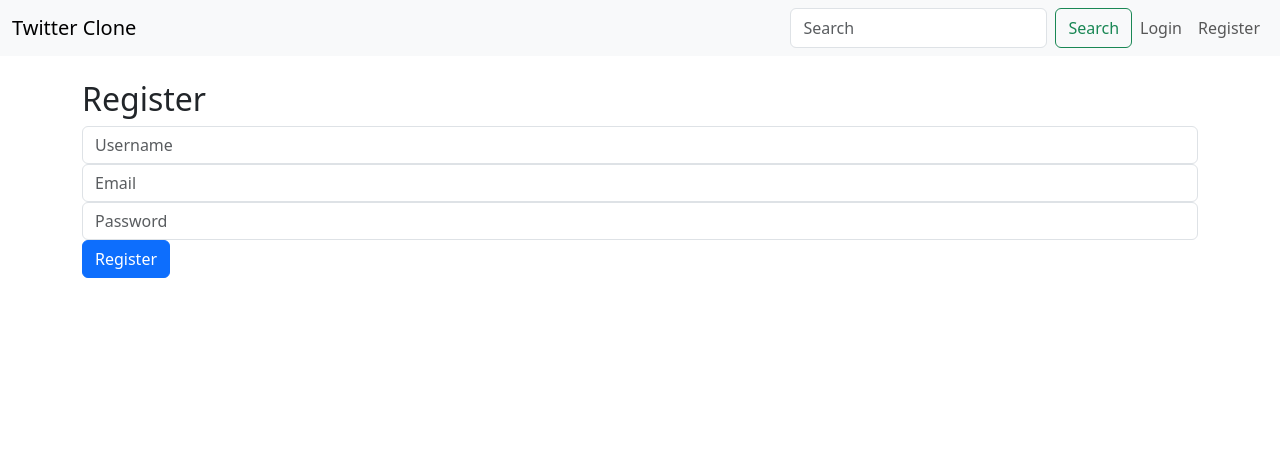
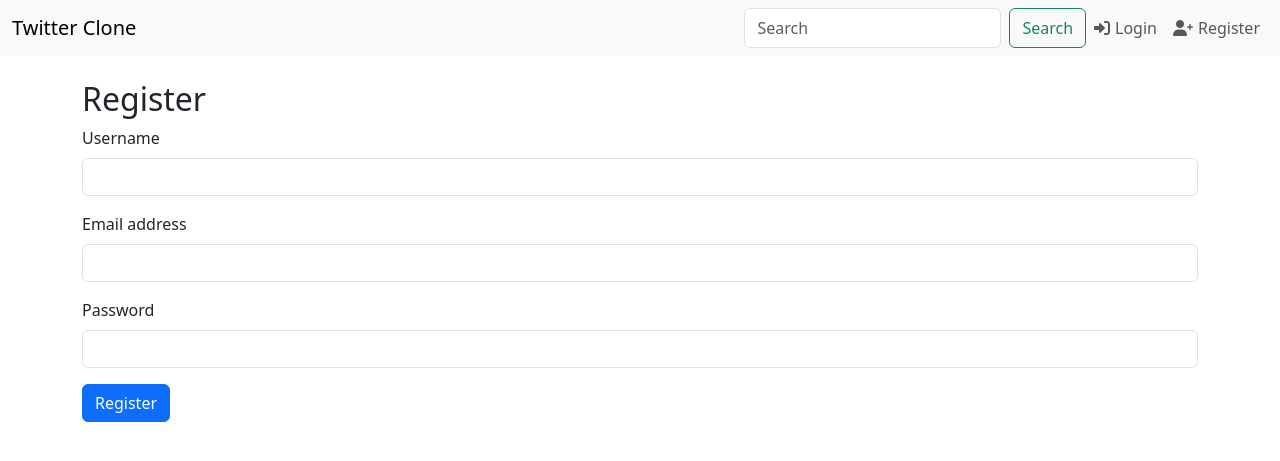
Before and after one commit to drakeg/twitclone, a Flask app: page /register in a window 1280 px wide. Shown: the top 461 px of the page. Run offline with Flask 3, Linux system fonts and the light colour scheme.

Commit message:
Some interface cleanup.

```diff
--- a/app.py
+++ b/app.py
@@ -42,6 +42,7 @@ class User(db.Model, UserMixin):
                                primaryjoin=(id == Follows.follower_id),
                                secondaryjoin=(id == Follows.followed_id),
                                backref=db.backref('followers', lazy='dynamic'), lazy='dynamic')
+    notifications = db.relationship('Notification', backref='user', lazy=True)
 
 class Tweet(db.Model):
     id = db.Column(db.Integer, primary_key=True)
@@ -66,6 +67,13 @@ class DirectMessage(db.Model):
     timestamp = db.Column(db.DateTime, default=datetime.utcnow)
     sender = db.relationship('User', foreign_keys=[sender_id], backref='sent_messages')
     receiver = db.relationship('User', foreign_keys=[receiver_id], backref='received_messages')
+
+class Notification(db.Model):
+    id = db.Column(db.Integer, primary_key=True)
+    user_id = db.Column(db.Integer, db.ForeignKey('user.id'), nullable=False)
+    message = db.Column(db.String(200), nullable=False)
+    timestamp = db.Column(db.DateTime, default=datetime.utcnow)
+    read = db.Column(db.Boolean, default=False)
 
 @login_manager.user_loader
 def load_user(user_id):
@@ -126,6 +134,10 @@ def tweet():
                     dm = DirectMessage(content=message, sender_id=current_user.id, receiver_id=user.id)
                     db.session.add(dm)
                     db.session.commit()
+                    # Create notification for the receiver
+                    notification = Notification(user_id=user.id, message=f'{current_user.username} sent you a message')
+                    db.session.add(notification)
+                    db.session.commit()
                     flash('Your direct message has been sent!', 'success')
                 else:
                     flash('User not found.', 'danger')
@@ -164,6 +176,10 @@ def reply_message(message_id):
             dm = DirectMessage(content=content, sender_id=current_user.id, receiver_id=message.sender_id)
             db.session.add(dm)
             db.session.commit()
+            # Create notification for the receiver
+            notification = Notification(user_id=message.sender_id, message=f'{current_user.username} replied to your message')
+            db.session.add(notification)
+            db.session.commit()
             flash('Your reply has been sent!', 'success')
         else:
             flash('Message content exceeds 500 characters.', 'danger')
@@ -178,6 +194,10 @@ def follow(username):
     if user:
         current_user.followed.append(user)
         db.session.commit()
+        # Create notification for the followed user
+        notification = Notification(user_id=user.id, message=f'{current_user.username} followed you')
+        db.session.add(notification)
+        db.session.commit()
         return jsonify({'status': 'success', 'message': f'You are now following {username}.'})
     return jsonify({'status': 'error', 'message': 'User not found.'})
 
@@ -187,6 +207,10 @@ def unfollow(username):
     user = User.query.filter_by(username=username).first()
     if user:
         current_user.followed.remove(user)
+        db.session.commit()
+        # Create notification for the unfollowed user
+        notification = Notification(user_id=user.id, message=f'{current_user.username} unfollowed you')
+        db.session.add(notification)
         db.session.commit()
         return jsonify({'status': 'success', 'message': f'You have unfollowed {username}.'})
     return jsonify({'status': 'error', 'message': 'User not found.'})
@@ -251,6 +275,12 @@ def hashtag(hashtag):
     tweets = Tweet.query.filter(Tweet.content.like(f'%{hashtag}%')).order_by(Tweet.timestamp.desc()).all()
     return render_template('hashtag.html', hashtag=hashtag, tweets=tweets)
 
+@app.route('/notifications')
+@login_required
+def notifications():
+    notifications = Notification.query.filter_by(user_id=current_user.id).order_by(Notification.timestamp.desc()).all()
+    return render_template('notifications.html', notifications=notifications)
+
 def make_clickable_links(text):
     # Convert @username to clickable links
     text = re.sub(r'@(\w+)', r'<a href="/profile/\1">@\1</a>', text)
--- /dev/null
+++ b/static/styles.css
@@ -0,0 +1,50 @@
+/* Custom Styles */
+
+a {
+    color: #007bff;
+    text-decoration: none;
+}
+
+a:hover {
+    color: #0056b3;
+    text-decoration: none; /* Remove underline on hover */
+}
+
+.card-title a {
+    color: #212529;
+    font-weight: bold;
+}
+
+.card-title a:hover {
+    color: #0056b3;
+}
+
+.card-text a {
+    color: #007bff;
+    text-decoration: none;
+}
+
+.card-text a:hover {
+    color: #0056b3;
+    text-decoration: underline;
+}
+
+.btn-outline-primary {
+    color: #007bff;
+    border-color: #007bff;
+}
+
+.btn-outline-primary:hover {
+    color: #fff;
+    background-color: #007bff;
+    border-color: #007bff;
+}
+
+.navbar-nav .nav-link {
+    display: flex;
+    align-items: center;
+}
+
+.navbar-nav .nav-link i {
+    margin-right: 5px;
+}
--- a/templates/base.html
+++ b/templates/base.html
@@ -5,6 +5,8 @@
     <meta name="viewport" content="width=device-width, initial-scale=1.0">
     <title>Twitter Clone</title>
     <link href="https://cdn.jsdelivr.net/npm/bootstrap@5.3.0-alpha1/dist/css/bootstrap.min.css" rel="stylesheet">
+    <link href="{{ url_for('static', filename='styles.css') }}" rel="stylesheet">
+    <link rel="stylesheet" href="https://cdnjs.cloudflare.com/ajax/libs/font-awesome/6.0.0-beta3/css/all.min.css">
 </head>
 <body>
     <nav class="navbar navbar-expand-lg navbar-light bg-light">
@@ -26,18 +28,19 @@
                             <img src="{{ gravatar(current_user.email) }}" alt="avatar" class="rounded-circle" width="30" height="30"> {{ current_user.username }}
                         </a>
                         <ul class="dropdown-menu dropdown-menu-end" aria-labelledby="navbarDropdown">
-                            <li><a class="dropdown-item" href="{{ url_for('profile', username=current_user.username) }}">Profile</a></li>
-                            <li><a class="dropdown-item" href="{{ url_for('messages') }}">Messages</a></li>
+                            <li><a class="dropdown-item" href="{{ url_for('profile', username=current_user.username) }}"><i class="fas fa-user"></i> Profile</a></li>
+                            <li><a class="dropdown-item" href="{{ url_for('messages') }}"><i class="fas fa-envelope"></i> Messages</a></li>
+                            <li><a class="dropdown-item" href="{{ url_for('notifications') }}"><i class="fas fa-bell"></i> Notifications</a></li>
                             <li><hr class="dropdown-divider"></li>
-                            <li><a class="dropdown-item" href="{{ url_for('logout') }}">Logout</a></li>
+                            <li><a class="dropdown-item" href="{{ url_for('logout') }}"><i class="fas fa-sign-out-alt"></i> Logout</a></li>
                         </ul>
                     </li>
                     {% else %}
                     <li class="nav-item">
-                        <a class="nav-link" href="{{ url_for('login') }}">Login</a>
+                        <a class="nav-link" href="{{ url_for('login') }}"><i class="fas fa-sign-in-alt"></i> Login</a>
                     </li>
                     <li class="nav-item">
-                        <a class="nav-link" href="{{ url_for('register') }}">Register</a>
+                        <a class="nav-link" href="{{ url_for('register') }}"><i class="fas fa-user-plus"></i> Register</a>
                     </li>
                     {% endif %}
                 </ul>
--- a/templates/index.html
+++ b/templates/index.html
@@ -21,7 +21,9 @@
         <p class="card-text"><small class="text-muted">{{ tweet.timestamp.strftime('%Y-%m-%d %H:%M:%S') }}</small></p>
         <form method="POST" action="{{ url_for('retweet', tweet_id=tweet.id) }}" class="d-inline">
             <input type="hidden" name="csrf_token" value="{{ csrf_token() }}">
-            <button type="submit" class="btn btn-outline-primary btn-sm">Retweet</button>
+            <button type="submit" class="btn btn-outline-primary btn-sm">
+                <i class="fas fa-retweet"></i>
+            </button>
         </form>
     </div>
 </div>
--- a/templates/register.html
+++ b/templates/register.html
@@ -2,15 +2,19 @@
 {% block content %}
 <h2>Register</h2>
 <form method="POST" action="{{ url_for('register') }}">
-    <div class="form-group">
-        <input type="text" class="form-control" name="username" placeholder="Username" required>
+    <div class="mb-3">
+        <label for="username" class="form-label">Username</label>
+        <input type="text" class="form-control" id="username" name="username" required>
     </div>
-    <div class="form-group">
-        <input type="email" class="form-control" name="email" placeholder="Email" required>
+    <div class="mb-3">
+        <label for="email" class="form-label">Email address</label>
+        <input type="email" class="form-control" id="email" name="email" required>
     </div>
-    <div class="form-group">
-        <input type="password" class="form-control" name="password" placeholder="Password" required>
+    <div class="mb-3">
+        <label for="password" class="form-label">Password</label>
+        <input type="password" class="form-control" id="password" name="password" required>
     </div>
+    <input type="hidden" name="csrf_token" value="{{ csrf_token() }}">
     <button type="submit" class="btn btn-primary">Register</button>
 </form>
 {% endblock %}
--- a/templates/search_results.html
+++ b/templates/search_results.html
@@ -36,7 +36,9 @@
                 </div>
                 <form method="POST" action="{{ url_for('retweet', tweet_id=tweet.id) }}" class="d-inline">
                     <input type="hidden" name="csrf_token" value="{{ csrf_token() }}">
-                    <button type="submit" class="btn btn-outline-primary btn-sm">Retweet</button>
+                    <button type="submit" class="btn btn-outline-primary btn-sm">
+                        <i class="fas fa-retweet"></i>
+                    </button>
                 </form>
             </div>
         </li>
```
Also changed, not shown: templates/login.html (+7 -4 lines), templates/notifications.html (added, +12 -0 lines).
